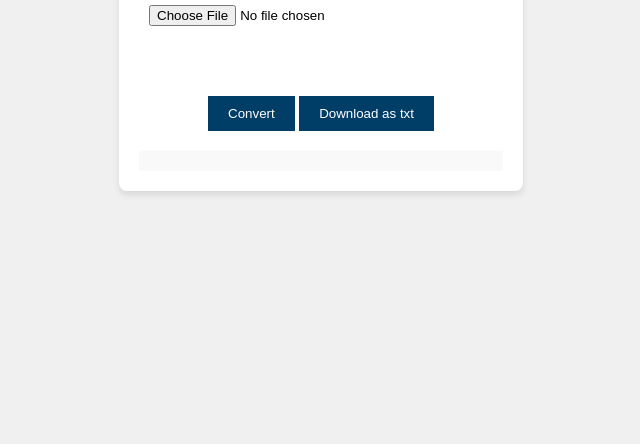
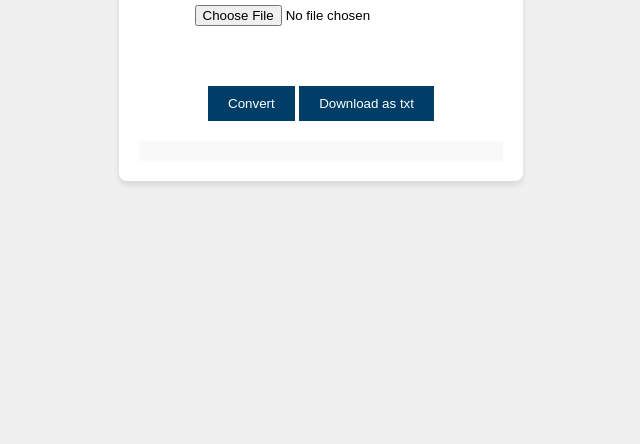
Before and after one commit to ozguraksay/image-to-text-converter, a plain HTML site: page index.html in a window 1280 px wide. Shown: the part 356-800 px from the top of the page, without its empty margins (319-959 px from the left). Drawn offline with Linux system fonts and the light colour scheme.

Commit message:
Minor CSS changes

```diff
--- a/app.js
+++ b/app.js
@@ -16,7 +16,8 @@ document.addEventListener('DOMContentLoaded', () => {
 
             // Use Tesseract to recognize text in the displayed image
             const { data: { text } } = await Tesseract.recognize(
-                image_preview, 'eng',
+                image_preview,
+                'eng',
                 { logger: m => console.log(m)
             });
             //console.log(text);
--- a/index.html
+++ b/index.html
@@ -11,7 +11,7 @@
 <body>
     <div class="container">
         <h1>Image to Text Converter</h1>
-        <input type="file" accept="image/*" id="fileInput" style="padding-left: 10%; padding: 10px;">
+        <input type="file" accept="image/*" id="fileInput">
         <div class="image-container">
             <img id="imagePreview">
         </div>
--- a/styles.css
+++ b/styles.css
@@ -53,3 +53,7 @@ button:hover {
     background-color: #f9f9f9;
     text-align: left;
 }
+#fileInput{
+    display: block;
+    margin: 0 auto;
+}
```
